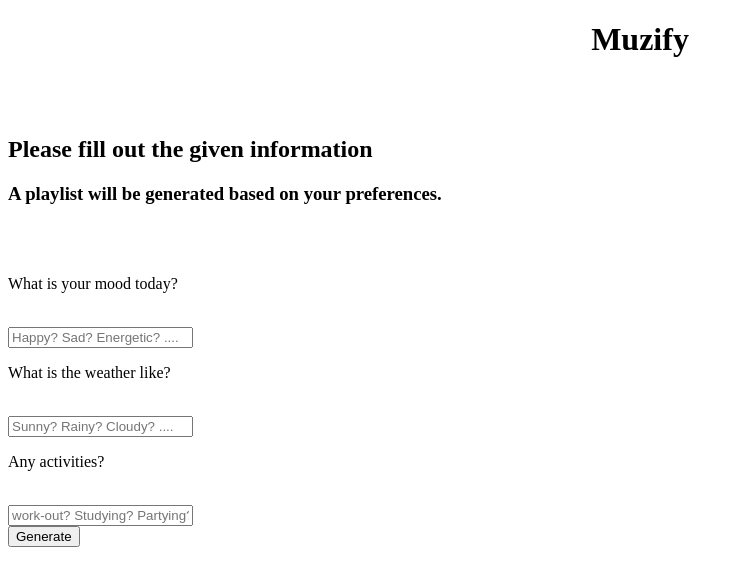
After one commit to Abip-82/Muzify, a Flask app: template templates/form.html in a window 1280 px wide. The commit adds this page. Shown: the top 586 px of the page, without its empty margins (0-744 px from the left). Run offline with Flask 3, Linux system fonts and the light colour scheme; the template is opened without the code that fills it, so the values that code supplies are empty.

Commit message:
some progress

```diff
--- a/app.py
+++ b/app.py
@@ -1,4 +1,4 @@
-from flask import Flask, render_template
+from flask import Flask, render_template, request
 
 app = Flask(__name__)
 
@@ -6,5 +6,16 @@ app = Flask(__name__)
 def home():
     return render_template('index.html')
 
+@app.route("/form", methods=["POST"])
+def form():
+    return render_template('form.html')
+
+@app.route('/playlists', methods=["POST"])
+def playlists():
+    mood = request.form["mood"].strip().lower()
+    weather = request.form["weather"].strip().lower()
+    activities = request.form["activities"].strip().lower()
+    return render_template('playlists.html')
+
 if __name__== '__main__':
     app.run()
--- /dev/null
+++ b/templates/form.html
@@ -0,0 +1,23 @@
+<!DOCTYPE html>
+<html lang="en">
+<head>
+    <meta charset="UTF-8">
+    <meta name="viewport" content="width=device-width, initial-scale=1.0">
+    <title>Generate playlist</title>
+</head>
+<body>
+    <center><h1>Muzify</h1></center><br><br>
+    <h2>Please fill out the given information</h2>
+    <h3>A playlist will be generated based on your preferences.</h3>
+    <br><br>
+<form action="/playlists" method="POST">
+    <p>What is your mood today?</p><br>
+    <input type="text" name="mood" placeholder="Happy? Sad? Energetic? ...." required><br>
+    <p>What is the weather like?</p><br>
+    <input type="text" name="weather" placeholder="Sunny? Rainy? Cloudy? ...." required><br>
+    <p>Any activities?</p><br>
+    <input type="text" name="activities" placeholder="work-out? Studying? Partying? ...." required><br>
+    <button type="submit">Generate</button>
+</form>
+</body>
+</html>
--- a/templates/index.html
+++ b/templates/index.html
@@ -7,5 +7,10 @@
 </head>
 <body>
     <center><h1>Muzify</h1></center>
+    <h4>Welcome to Muzify!</h4>
+    <h4>Mood for some music? Generate your perfect playlist with one click.</h4>
+    <form action="/form" method="POST">
+        <button type="submit">Try Muzify!</button>
+    </form>
 </body>
 </html>
```
Also changed, not shown: templates/playlists.html (added, +11 -0 lines).
